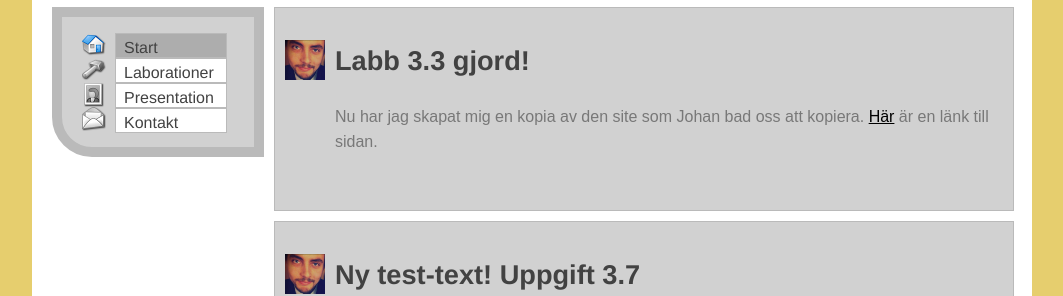
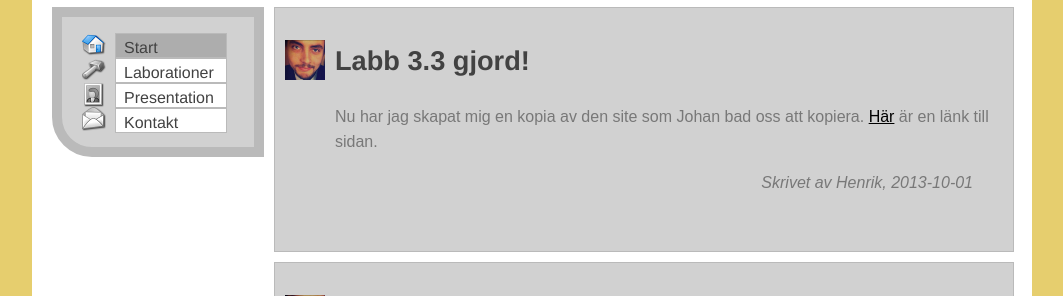
Before and after one commit to hg222dt/1ik415-laborationer, a plain HTML site: page index.html in a window 1280 px wide. Shown: the part 204-500 px from the top of the page, without its empty margins (108-1171 px from the left). Drawn offline with Linux system fonts and the light colour scheme.

Commit message:
Har gjort ett tillägg i senaste blogginlägget me en bloggsignatur

```diff
--- a/index.html
+++ b/index.html
@@ -50,6 +50,7 @@
                 <div id="blogpost5" class="blogpost">
                     <h3>Labb 3.3 gjord!</h3>
                     <p>Nu har jag skapat mig en kopia av den site som Johan bad oss att kopiera. <a href="https://c9.io/hg222dt/uppgift-3-3/workspace/index.html">Här</a> är en länk till sidan.</p>
+                    <p class="skrivetav">Skrivet av Henrik, 2013-10-01</p>
                 </div>
                 <div id="blogpost4" class="blogpost">
                     <h3>Ny test-text! Uppgift 3.7</h3>
```
